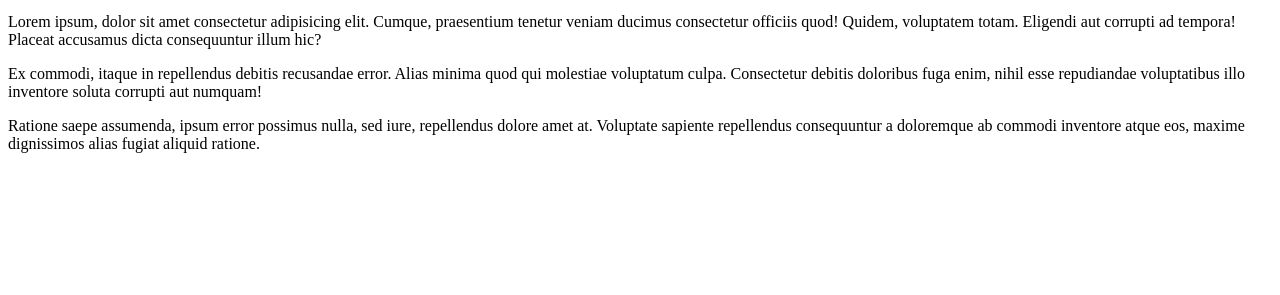
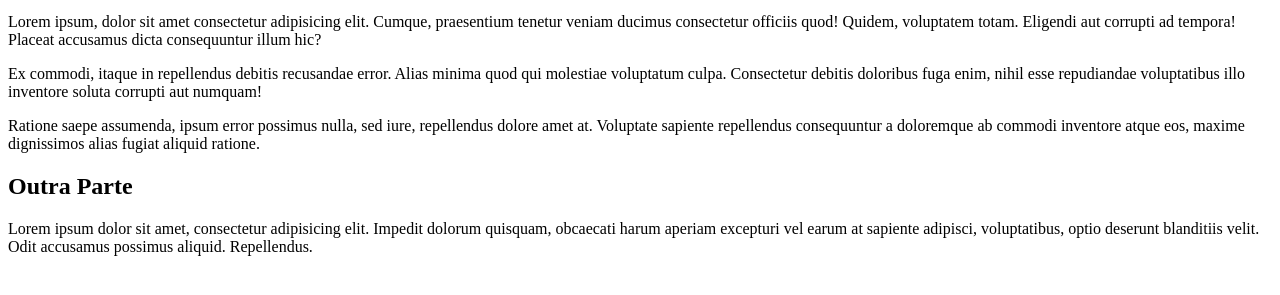
Before and after one commit to VictorHugo55/exemplo-git, a plain HTML site: page index.html in a window 1280 px wide. Shown: the part 119-414 px from the top of the page. Drawn offline with Linux system fonts and the light colour scheme.

Commit message:
MUDANÇA FEITE EM CASA

```diff
--- a/index.html
+++ b/index.html
@@ -14,5 +14,9 @@
     <p>Lorem ipsum, dolor sit amet consectetur adipisicing elit. Cumque, praesentium tenetur veniam ducimus consectetur officiis quod! Quidem, voluptatem totam. Eligendi aut corrupti ad tempora! Placeat accusamus dicta consequuntur illum hic?</p>
     <p>Ex commodi, itaque in repellendus debitis recusandae error. Alias minima quod qui molestiae voluptatum culpa. Consectetur debitis doloribus fuga enim, nihil esse repudiandae voluptatibus illo inventore soluta corrupti aut numquam!</p>
     <p>Ratione saepe assumenda, ipsum error possimus nulla, sed iure, repellendus dolore amet at. Voluptate sapiente repellendus consequuntur a doloremque ab commodi inventore atque eos, maxime dignissimos alias fugiat aliquid ratione.</p>
+
+    <h2>Outra Parte</h2>
+
+    <p>Lorem ipsum dolor sit amet, consectetur adipisicing elit. Impedit dolorum quisquam, obcaecati harum aperiam excepturi vel earum at sapiente adipisci, voluptatibus, optio deserunt blanditiis velit. Odit accusamus possimus aliquid. Repellendus.</p>
 </body>
 </html>
```
